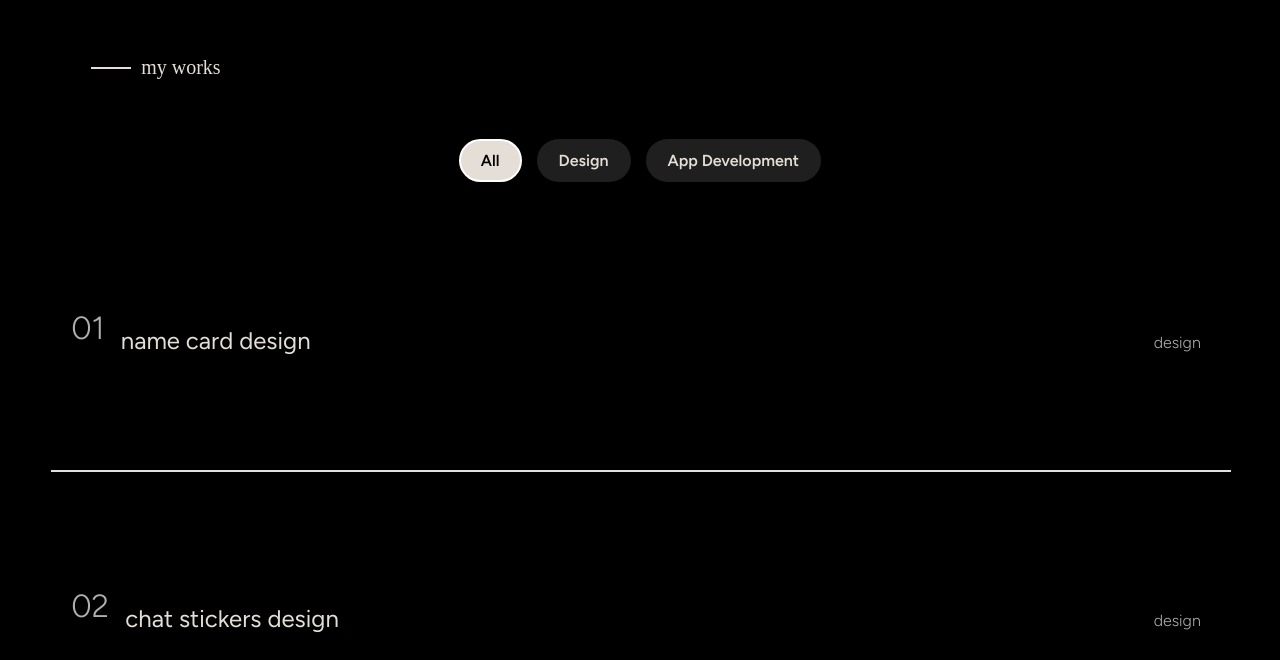
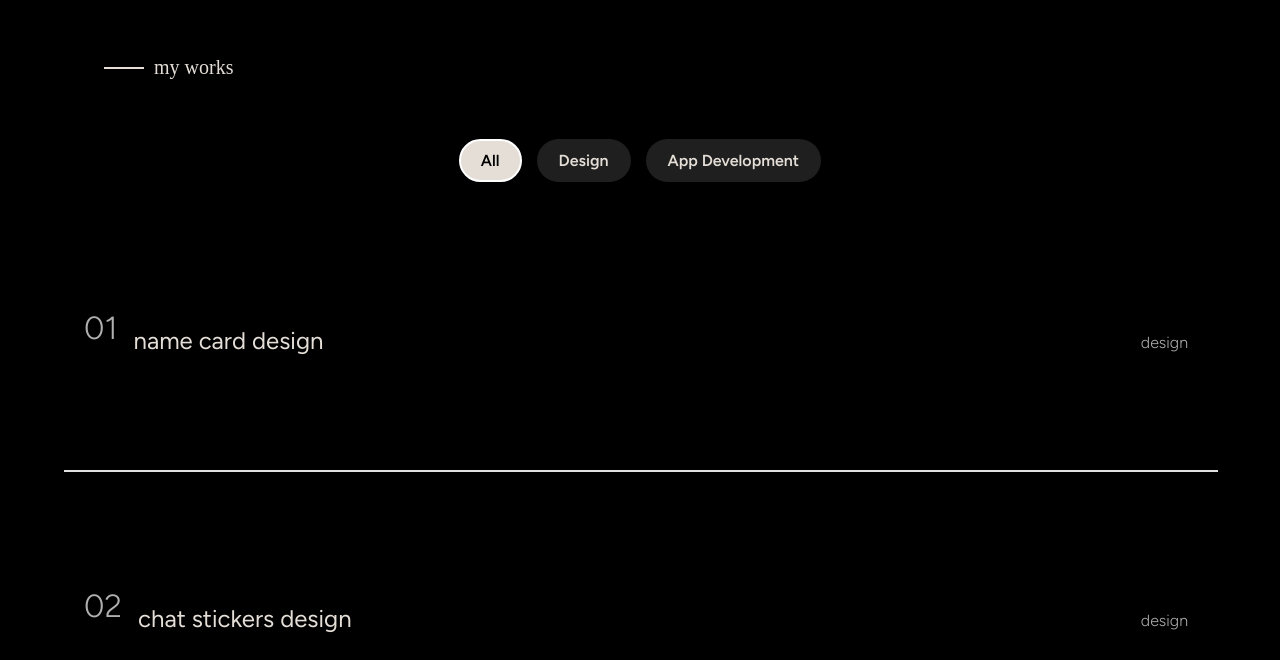
Before and after one commit to 23044554-JeremyGoh/Jeremy-Portfolio, a plain HTML site: page index.html in a window 1280 px wide. Shown: the part 2046-2706 px from the top of the page. Drawn offline with nearby package versions, Linux system fonts and the light colour scheme; a web font is replaced by a local one.

Commit message:
updated styles

```diff
--- a/css/styles.css
+++ b/css/styles.css
@@ -888,7 +888,7 @@ nav a {
     max-width: 100% !important;
   }
   #portfolio{
-    max-width: 92% !important;
+    max-width: 90% !important;
   }
   .project-item a{
     padding: 20px !important;
```
